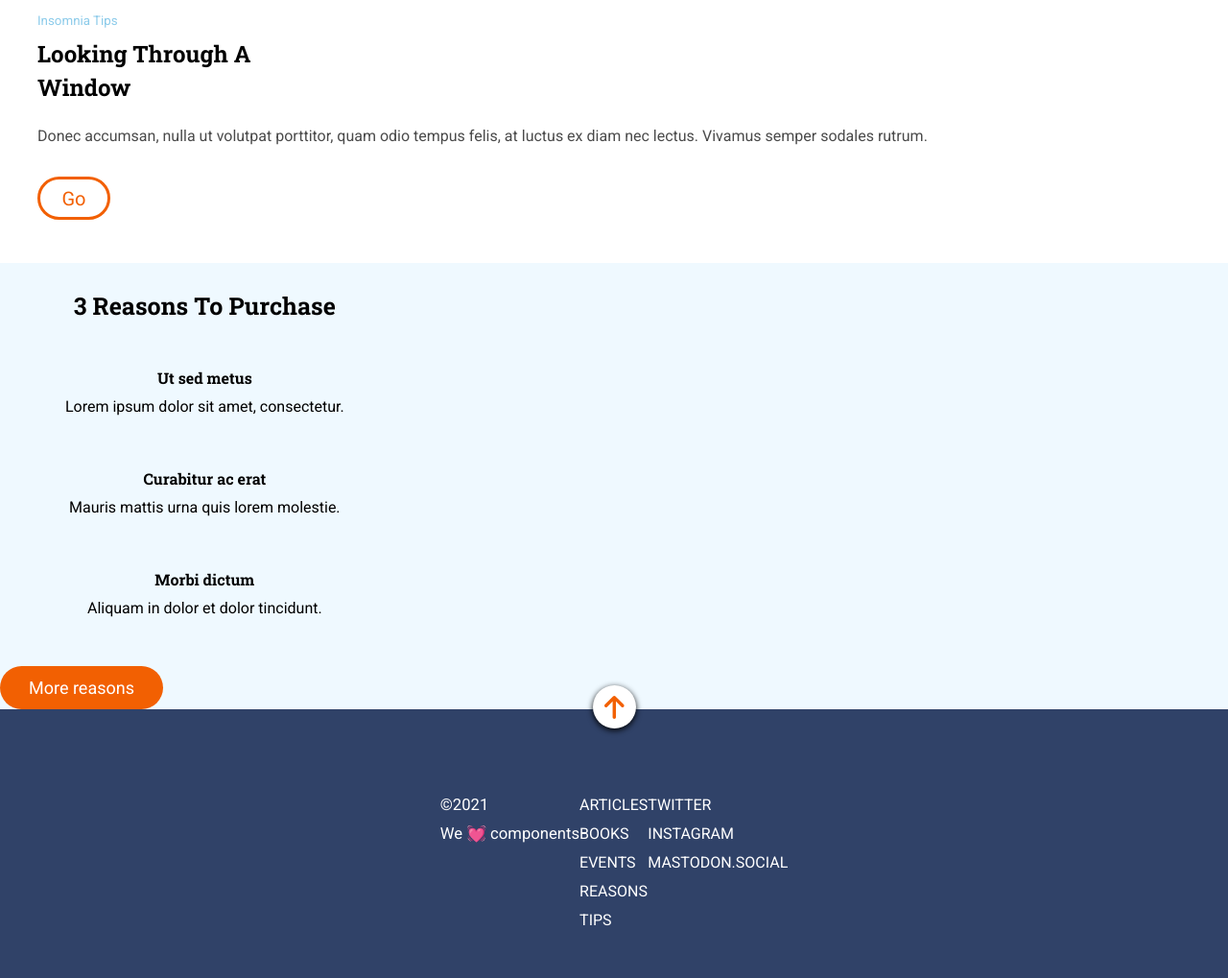
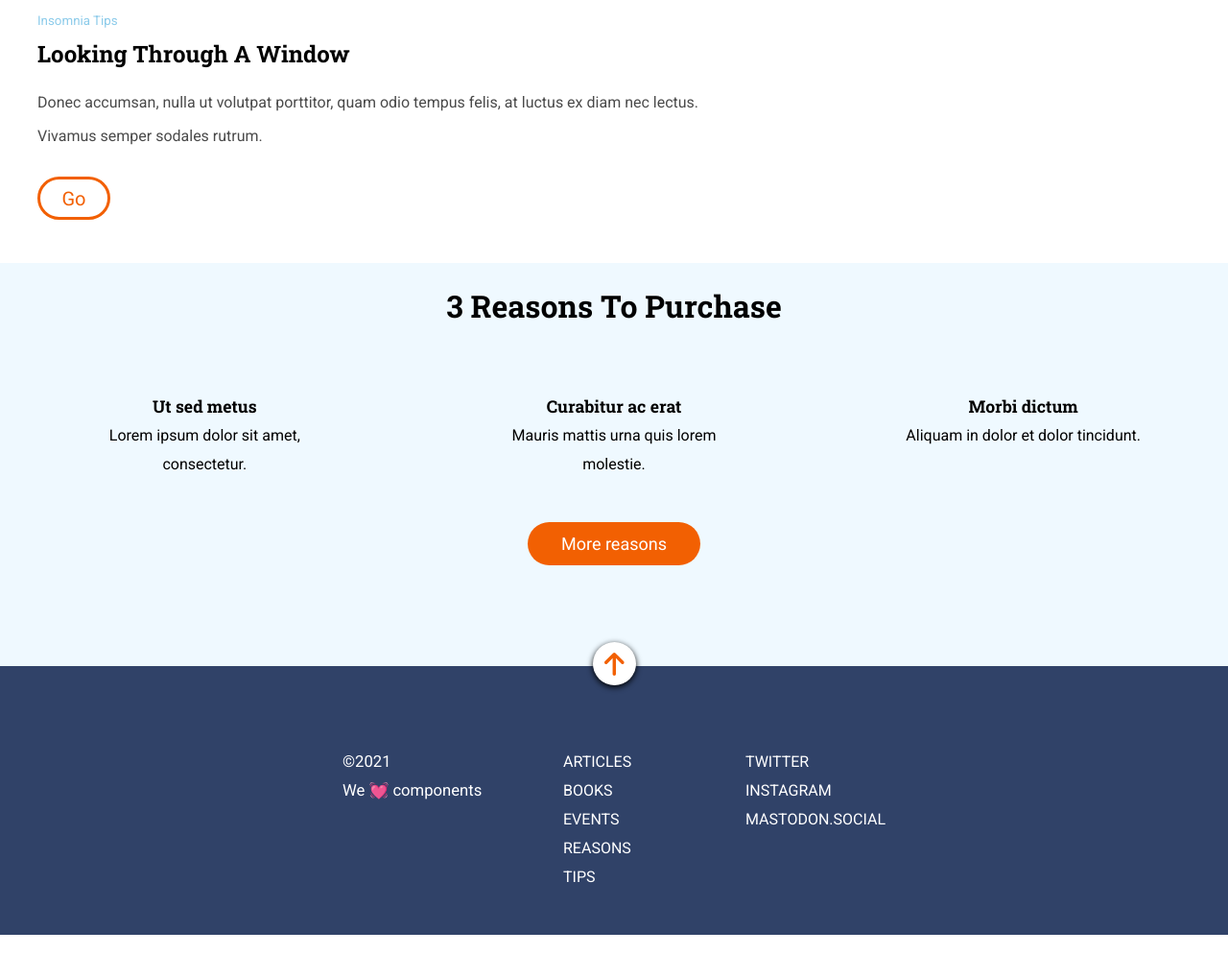
Before and after one commit to Adalab/modulo-1-evaluacion-final-aliciaggz, a website: page docs/index.html in a window 1280 px wide. Shown: the part 827-1846 px from the top of the page at 96% size. After the commit the page ends 1801 px from the top, so only its background shows below. Drawn offline with Linux system fonts and the light colour scheme.

Commit message:
second-section and footer-mediaqueries

```diff
--- a/src/scss/layout/_footer.scss
+++ b/src/scss/layout/_footer.scss
@@ -63,6 +63,11 @@
         padding-bottom: 45px;
         order: 1;
       }
+
+      @media (min-width: 1000px) {
+        width: 160px;
+        margin-right: 30px;
+      }
     }
 
     &.second {
@@ -101,5 +106,9 @@
       align-items: flex-start;
       order: 1;
     }
+    @media (min-width: 1000px) {
+      width: 200px;
+      margin-right: 30px;
+    }
   }
 }
--- a/src/scss/layout/_header.scss
+++ b/src/scss/layout/_header.scss
@@ -27,7 +27,7 @@
   &__text {
     display: flex;
     flex-direction: column;
-    transform: translateY(350px);
+    transform: translateY(330px);
     align-items: center;
     color: white;
     line-height: 55px;
--- a/src/scss/layout/_page.scss
+++ b/src/scss/layout/_page.scss
@@ -3,8 +3,16 @@
     padding: 39px;
     padding-top: 30px;
     padding-bottom: 0px;
+
+    @media (min-width: 1024px) {
+    }
+
     &--article {
       line-height: 35px;
+
+      @media (min-width: 1024px) {
+        width: 700px;
+      }
 
       .small {
         color: $colorLightBlue;
@@ -15,6 +23,9 @@
         font-family: $fontRobotoSlab;
         width: 250px;
         margin-bottom: 15px;
+        @media (min-width: 768px) {
+          width: 100%;
+        }
       }
 
       .article-text {
@@ -57,6 +68,8 @@
     grid-template-rows: repeat(5, 1fr);
     row-gap: 45px;
     line-height: 30px;
+    justify-items: center;
+    padding-bottom: 60px;
 
     @media (min-width: 768px) {
       grid-template-columns: 1fr 1fr 1fr;
@@ -69,36 +82,50 @@
       grid-row: 1;
       padding-top: 30px;
       font-family: $fontRobotoSlab;
-      font-size: 25px;
+      font-size: 2em;
+      @media (min-width: 768px) {
+        grid-column: 2;
+      }
     }
 
     &--article {
       text-align: center;
+      width: 160px;
+      @media (min-width: 1024px) {
+        width: 250px;
+      }
 
       &.one {
         grid-row: 2;
 
         @media (min-width: 768px) {
+          grid-column: 1;
         }
       }
       &.two {
         grid-row: 3;
         @media (min-width: 768px) {
+          grid-column: 2;
+          grid-row: 2;
         }
       }
       &.t3 {
         grid-row: 4;
 
         @media (min-width: 768px) {
+          grid-column: 3;
+          grid-row: 2;
         }
       }
     }
 
     .sect2_article-title {
       font-family: $fontRobotoSlab;
+      font-size: 1.1rem;
     }
     .sect2_article--text {
       font-family: $fontRobotoReg;
+      font-size: 1rem;
     }
   }
 
@@ -113,6 +140,9 @@
     font-size: 18px;
 
     @media (min-width: 768px) {
+      width: 180px;
+      grid-column: 2;
+      grid-row: 3;
     }
 
     &:hover {
```
Also changed, not shown: docs/assets/css/main.css.
